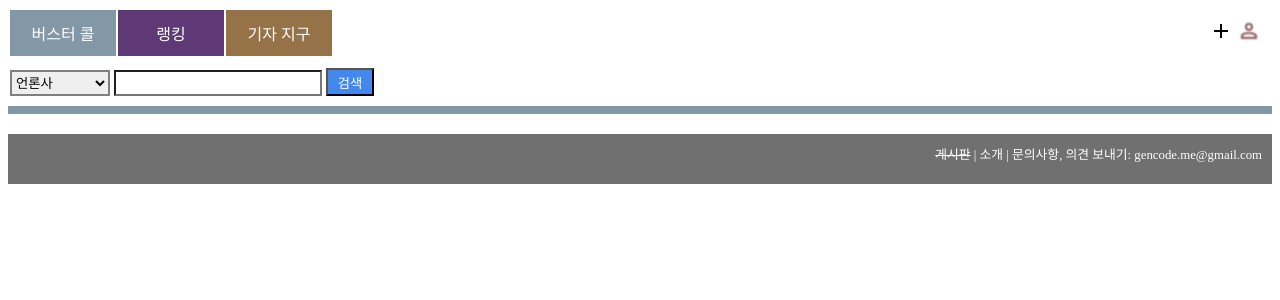
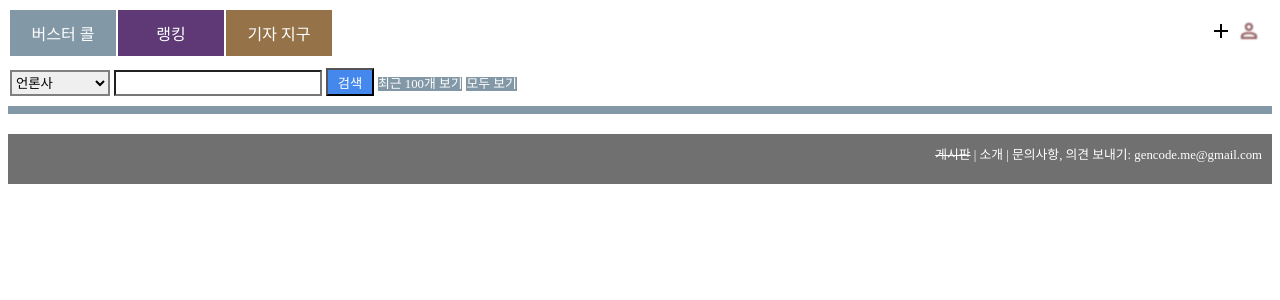
Before and after one commit to genonfire/portality, a Django app: page /issue/all/ in a window 1280 px wide. Shown: the top 300 px of the page. Run offline with Django 3.2, Linux system fonts and the light colour scheme; the visitor is signed in with stand-in values (Sample User, id 1); data that the repository does not hold is empty; parts of the project's set-up code (start-up, migrations or seed data) failed here and were passed over.

Commit message:
implement show recent issues

```diff
--- a/issue/templates/hotissue.html
+++ b/issue/templates/hotissue.html
@@ -15,6 +15,11 @@ td.issueSubject {
 }
 td.issueDown {
     font-size: 75%;
+}
+
+span.issueshowall {
+    background-color: #8298a6;
+    font-size: 80%;
 }
 
 a:link {color:white; text-decoration:none;}
@@ -67,7 +72,7 @@ function onKeyPress(e) {
         <option value="subject">기사 제목</option>
         <option value="url">기자 URL</option>
     </select>
-    <input type="text" id="searchWord" class="searchWord" maxlength="254" onkeypress="onKeyPress(event)"> <input type="button" id="searchButton" value="검색" class="searchButton" onClick="search()">
+    <input type="text" id="searchWord" class="searchWord" maxlength="254" onkeypress="onKeyPress(event)"> <input type="button" id="searchButton" value="검색" class="searchButton" onClick="search()"> {% if user.is_authenticated %}<span class="issueshowall"><a href="{% url 'show recent issues' %}">최근 100개 보기</a></span>{% endif %} {% if user.is_superuser %}<span class="issueshowall"><a href="{% url 'show all issues' %}">모두 보기</a></span>{% endif %}
 </div>
 
 <div class="issue">
--- a/issue/views.py
+++ b/issue/views.py
@@ -25,6 +25,18 @@ sys.setdefaultencoding('utf-8')
 @user_passes_test(lambda u: u.is_superuser)
 def show_all_issues(request):
     issues = Issue.objects.all().order_by('-datetime')
+
+    return render(
+        request,
+        "hotissue.html",
+        {
+            'issues' : issues,
+        }
+    )
+
+@login_required
+def show_recent_issues(request):
+    issues = Issue.objects.all().order_by('-datetime')[0:100]
 
     return render(
         request,
--- a/portality/urls.py
+++ b/portality/urls.py
@@ -31,6 +31,7 @@ urlpatterns = [
     url(r'^accounts/sendemail/', 'giza.views.send_email', name='send email'),
     url(r'^$', 'issue.views.show_issues', name="show issues"),
     url(r'^issue/all/$', 'issue.views.show_all_issues', name="show all issues"),
+    url(r'^issue/recent/$', 'issue.views.show_recent_issues', name="show recent issues"),
     url(r'^ranking/$', 'issue.views.ranking', name="ranking"),
     url(r'^issue/new/$', 'issue.views.new_issue', name="new issue"),
     url(r'^issue/(?P<id>\d+)/edit/$', 'issue.views.edit_issue', name="edit issue"),
```
